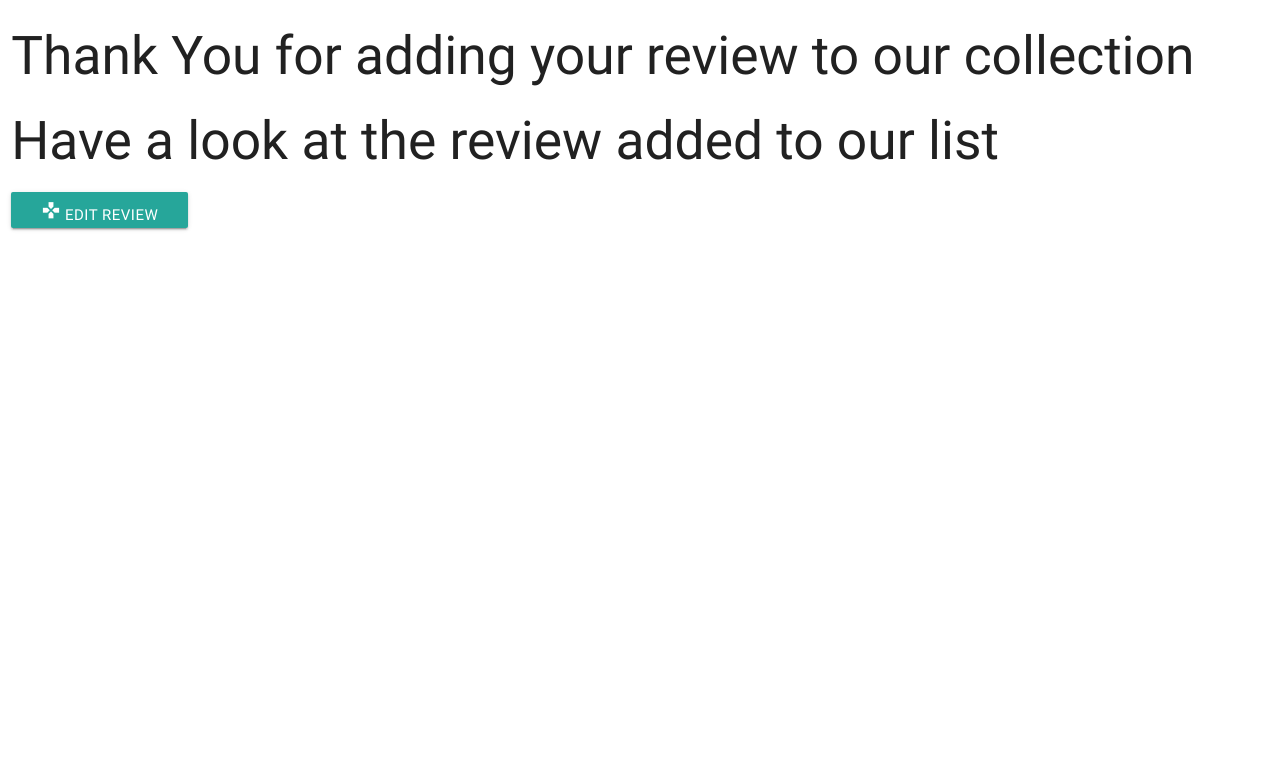
After one commit to djjtyn/WhatGame, a Flask app: page /add_confirmation in a window 1280 px wide. The commit adds this page. Shown: the top 779 px of the page. Run offline with Flask 2, Linux system fonts and the light colour scheme; some libraries are stand-ins or nearby versions.

```diff
--- a/app.py
+++ b/app.py
@@ -16,6 +16,9 @@ app.config["MONGO_URI"] = os.getenv("uri")
 mongo = PyMongo(app)
 
 @app.route('/')
+def home_page():
+    return render_template("index.html")
+
 @app.route('/view_games')
 def view_games():
     return render_template("games.html", games = list(mongo.db.games.find()))
@@ -29,7 +32,12 @@ def add_review():
 def review_added():
     games = mongo.db.games
     games.insert_one(request.form.to_dict())
-    return redirect(url_for('view_games'))
+    return redirect(url_for('add_confirmation'))
+
+@app.route('/add_confirmation')
+def add_confirmation():
+   return render_template('addconfirmation.html')
+
 
 @app.route ('/edit_review/<game_id>')
 def edit_review(game_id):
--- a/static/css/style.css
+++ b/static/css/style.css
@@ -1,3 +1,7 @@
-body {
-    background: linear-gradient(rgb(199, 199, 199), rgb(169, 169, 177));
+.index {
+  height: 100%;
+  width: 100%;
+  background-image: url("../img/ms3bg.jpeg");
+
+
 }
--- /dev/null
+++ b/templates/addconfirmation.html
@@ -0,0 +1,15 @@
+{% extends 'base.html' %}
+{% block content %}
+<div class="row">
+<div class="col s12">
+  <h2>Thank You for adding your review to our collection</h2>
+  <h2>Have a look at the review added to our list</h2>
+   <a href="{{url_for('view_games')}}"class="waves-effect waves-light btn edit_btn ">
+              <i class="material-icons">games</i>
+              Edit Review
+            </a><!--Edit Review Button-->
+ </div>
+</div>
+
+
+{% endblock %}
--- a/templates/games.html
+++ b/templates/games.html
@@ -5,9 +5,9 @@
     {% for game in games %}
       <li>
         <div class="collapsible-header">
-          <div class="col s12">
+          <div class="accord_top">
             <i class="material-icons">expand_more</i>
-            {{game.game_name}} - {{game.rating}}
+            {{game.game_name}} - Rating: {{game.rating}}
           </div>
         </div><!--Game Name & Rating-->
       <div class="collapsible-body">
```
Also changed, not shown: templates/index.html (added, +10 -0 lines), static/img/ms3bg.jpeg (added).
